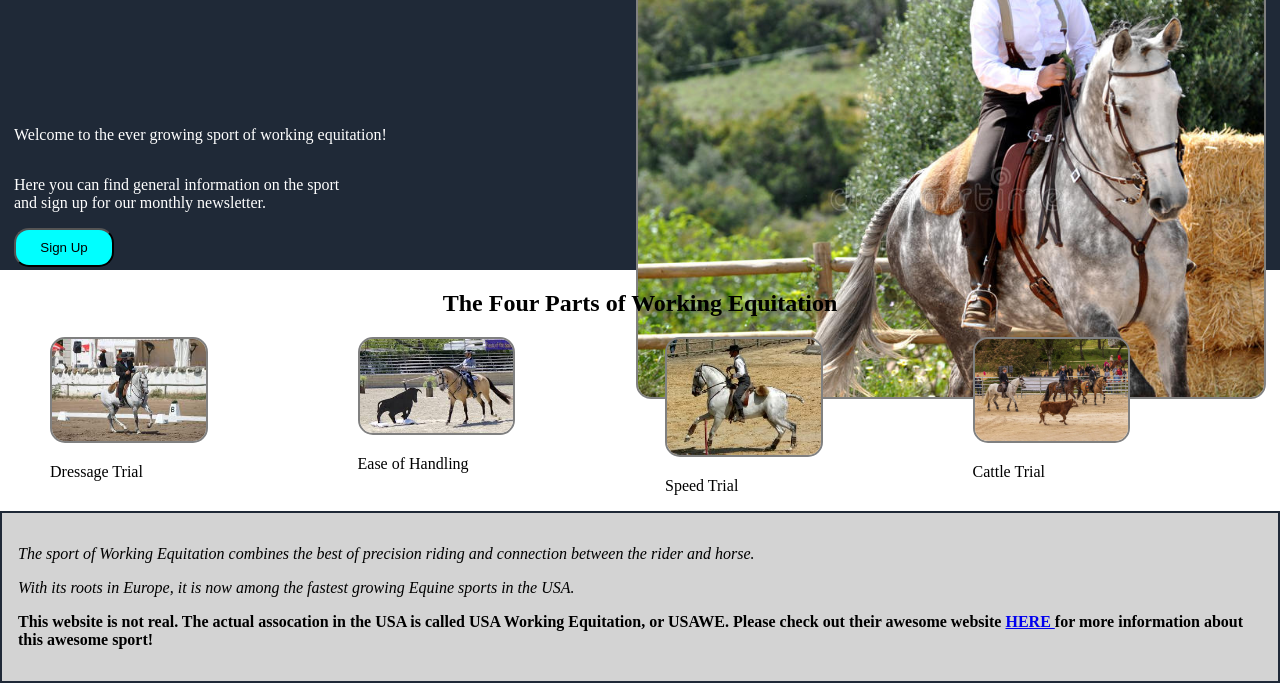
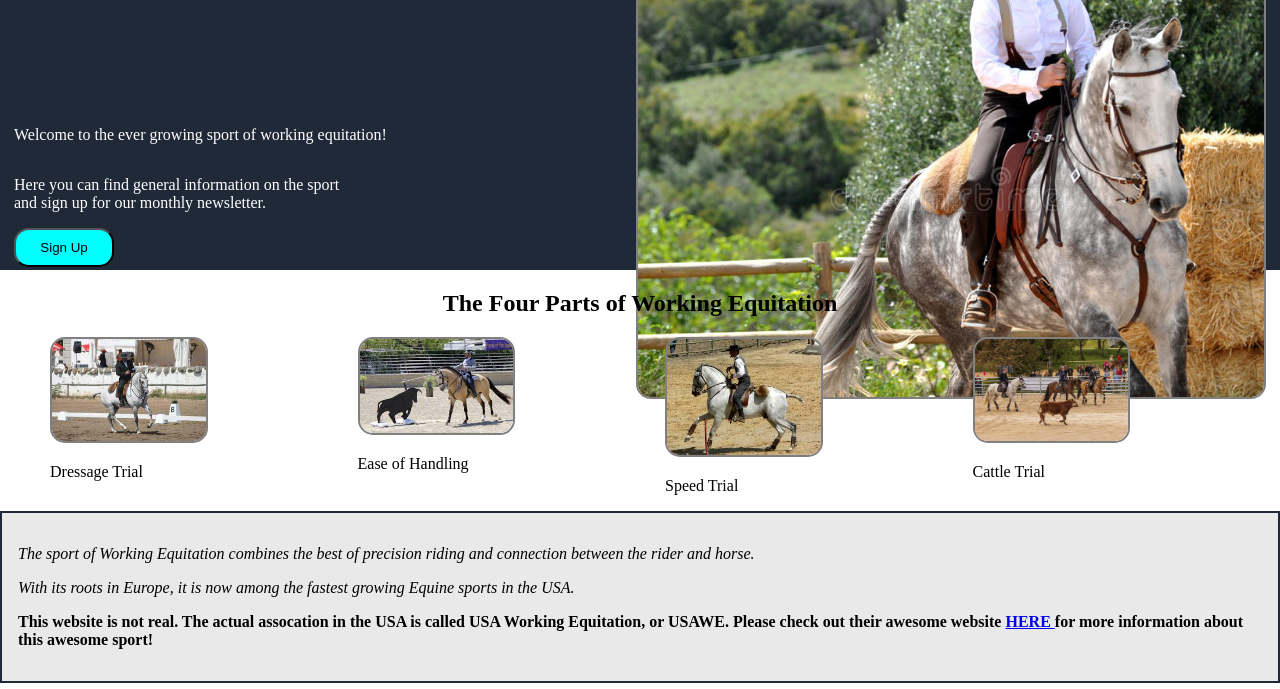
Before and after one commit to floofyhorses/odin-landing-page, a plain HTML site: page index.html in a window 1280 px wide. Shown: the part 111-800 px from the top of the page. Drawn offline with Linux system fonts and the light colour scheme.

Commit message:
Change color of info div to add rgb*a* at 50%.

```diff
--- a/styles.css
+++ b/styles.css
@@ -21,9 +21,11 @@ h1 {
     width:fit-content;
     margin: 0;
 }
+
 h2 {
     text-align: center;
 }
+
 header > p {
     color: rgb(190, 210, 229);
 }
@@ -93,7 +95,7 @@ img {
 
 }
 .info {
-    background: lightgrey;
+    background: rgba(211, 211, 211, 50%);
     padding: 16px;
     border: 2px solid #1F2937;
 }
```
